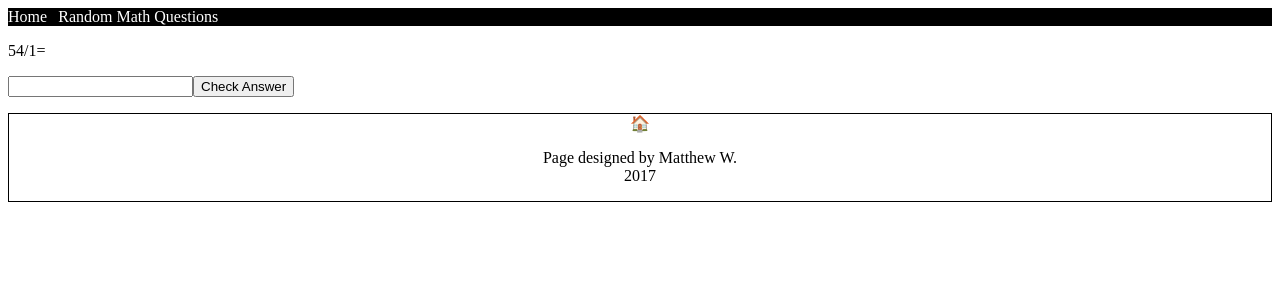
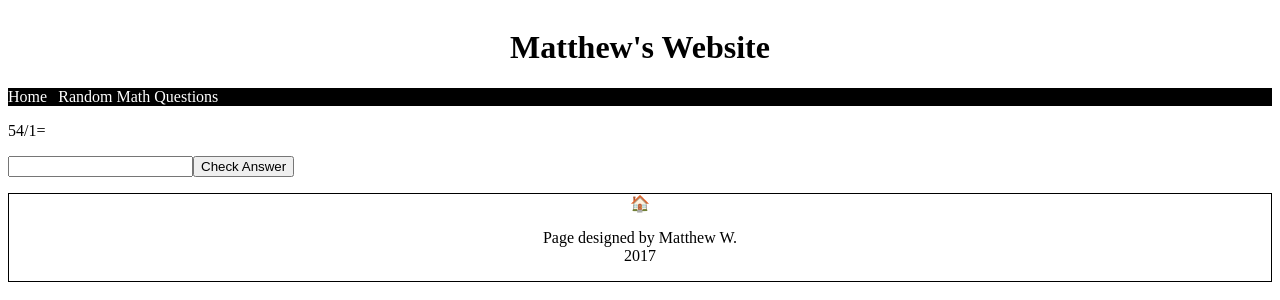
Before and after one commit to Matthew0898/Matthew0898.github.io, a plain HTML site: page math.html in a window 1280 px wide. Drawn offline with Linux system fonts and the light colour scheme.

Commit message:
Update math.html

```diff
--- a/math.html
+++ b/math.html
@@ -8,7 +8,9 @@
 </head>
 
 <body>
-
+<header id="page_header">
+<h1>Matthew's Website</h1>
+</header>
 
 
 <nav id="navbar">
```
